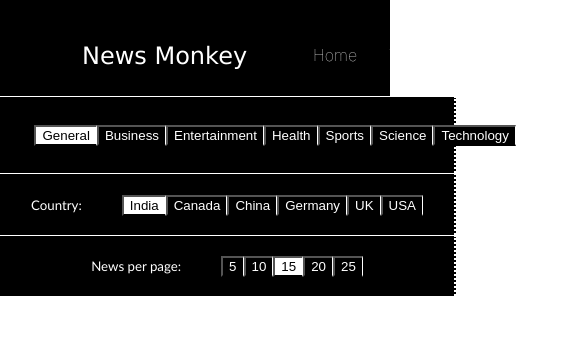
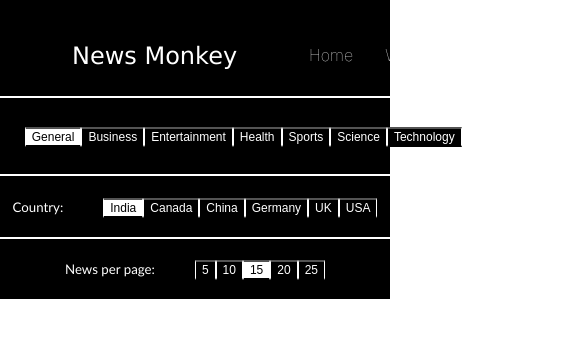
Before and after one commit to Mayank-Jain-1/NewsMonkey, a React (Create React App) app: page / in a window 390 px wide. Shown: the top 340 px of the page, 585 px wide, since content can reach past the window. Built offline with nearby package versions, Linux system fonts and the light colour scheme; no server answers.

Commit message:
feat: responsiveness > 786px

```diff
--- a/src/Home.css
+++ b/src/Home.css
@@ -1,19 +1,23 @@
 .newsNavigation{
     display: flex;
-
+    width: 100vw;
 }
 
 .genreNavigation, .countryNavigation ,.pageNumberNavigation{
     width: 100vw;
-    padding: 0 2rem;
+    padding: 0 1rem;
     display: flex;
     align-items: center;
     justify-content: center;
     font-family:'Gill Sans', 'Gill Sans MT', Calibri, 'Trebuchet MS', sans-serif ;
 
     background-color: black;
-    border-top: 1px solid white;
+    border-top: 2px solid white;
     border-right: 2px dotted white;
+}
+
+.pageNumberNavigation{
+    border-right:none;
 }
 
 .genreNavigation h5 , .countryNavigation h5, .pageNumberNavigation h5{
@@ -24,19 +28,27 @@
 .genreNavigation ul , .countryNavigation ul , .pageNumberNavigation ul{
     display: flex;
     list-style: none;
-
 }
 
 .genreNavigation button, .countryNavigation button, .pageNumberNavigation button{
     color: white;
     background-color: black;
     border-right: 1px solid white;
+    border-left: 1px solid white;
     font-weight: 100;
     cursor:pointer;
 }
 
-@media (max-width: 1024px) {
+@media (max-width: 1440px) {
     .newsNavigation{
-        display:block;
+        flex-direction: column;
+    }
+    .genreNavigation button, .countryNavigation button, .pageNumberNavigation button{
+        font-size: 12px;
+    }
+    .genreNavigation, .countryNavigation ,.pageNumberNavigation{
+        width: 100vw;
+        padding: 0;
+        border-right: none;
     }
 }
--- a/src/Navbar.css
+++ b/src/Navbar.css
@@ -1,6 +1,3 @@
-/* *{
-    overflow: hidden;
-} */
 .navbar {
     white-space: nowrap;
     display: flex;
@@ -9,39 +6,37 @@
     top:0;
     z-index: 1000000;
     background-color: black;
-    color: aliceblue;
+    color: white;
     height: 6rem;
-    width: 100%;
+    width: 100vw;
 
 }
 
 #homelink {
     display: flex;
     align-items: center;
-    margin-top: 1rem;
-    margin-left: 4.5rem;
-    padding: 10px;
-
+    padding: 1rem 1rem 0 4.5rem;
     border-radius: 120px;
     color: white;
-    background-color: none;
     text-decoration:none;
     font-size: 1.5rem;
     font-family:Verdana, Geneva, Tahoma, sans-serif;
 }
 
+
+
 .navbarlist{
-    margin-left: auto;
-    margin-right: 2rem;
-    margin-top: 1.8rem;
+    padding-top: 0.8rem;
     display: flex;
     flex-direction: row;
 }
+
 
 .navbarli{
     padding: 1rem;
     list-style: none;
 }
+
 
 .navbarlink{
     text-decoration: none;
--- a/src/News.css
+++ b/src/News.css
@@ -36,12 +36,12 @@
     padding: 6px;
 }
 
-@media (max-width: 1024px){
+@media (max-width: 1160px){
     .newsItemsGrid{
         grid-template-columns: repeat(2,1fr );
     }
 }
-@media (max-width: 786px){
+@media (max-width: 800px){
     .newsItemsGrid{
         grid-template-columns: repeat(1,1fr );
     }
--- a/src/News.jsx
+++ b/src/News.jsx
@@ -1,6 +1,6 @@
 import React, { Component } from 'react'
 import loading from "./loading.gif"
-import NewsItem from './NewsItem'
+import NewsItems from './NewsItems'
 import "./News.css"
 export default class News extends Component {
 
@@ -49,7 +49,7 @@ export default class News extends Component {
       {!this.state.loaded ? <img className='loading' src={loading} alt= "loading"/> : ""}
       <div className="gridContainer">
         <div className='newsItemsGrid'>
-          {this.state.articles? this.state.articles.map( (x) => {return <NewsItem imgUrl= {x["urlToImage"]}
+          {this.state.articles? this.state.articles.map( (x) => {return <NewsItems imgUrl= {x["urlToImage"]}
           title= {x["title"]} description= {x["content"]} newsUrl = {x["url"]} author = {x["author"]} publishedAt ={x["publishedAt"]} />} ) : ""}
         </div>
       </div>
--- a/src/NewsItems.css
+++ b/src/NewsItems.css
@@ -43,7 +43,30 @@
     padding: 1px 10px 4px 10px;
     justify-self: baseline ;
 }
+
+.learnMore:hover{
+    background-color: white;
+    color:black;
+    transition: 250ms ;
+}
 .authordate{
     margin-bottom: 0;
     color: grey;
 }
+
+
+@media(max-width:1440px){
+    .newsContainer{
+        width: 300px;
+    }
+    .newsImage{
+        width: 300px;
+        height: 172px;
+    }
+    .newsTitle{
+        font-size: 1.2rem;
+    }
+    .newsDesc{
+        font-size: 0.6rem;
+    }
+}
```
Also changed, not shown: src/NewsItems.jsx (renamed from src/NewsItem.jsx).
